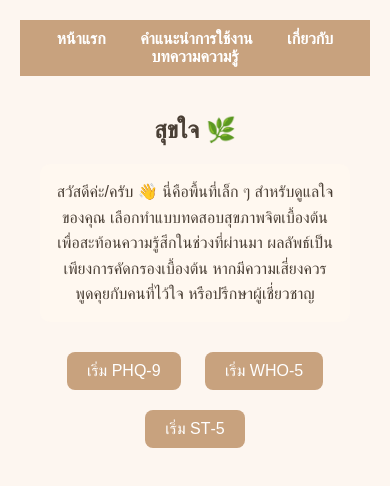
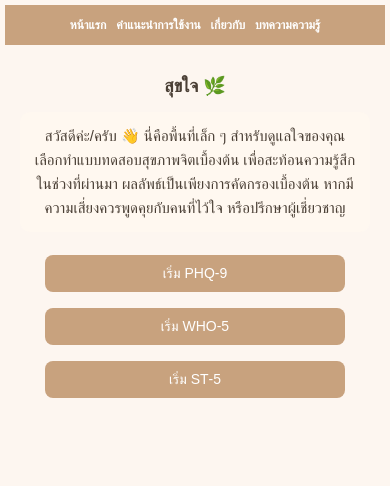
Before and after one commit to MicroNovember/hugmind, a plain HTML site: page index.html in a window 390 px wide. Drawn offline with Linux system fonts and the light colour scheme.

Commit message:
Update style.css

```diff
--- a/style.css
+++ b/style.css
@@ -105,4 +105,134 @@
 
 #articleList a:hover {
   color: #a67c52;
+
 }
+
+body {
+  font-family: 'Prompt', sans-serif;
+  margin: 0;
+  padding: 10px;
+  background: #fdf6f0;
+  color: #4a3f35;
+}
+
+/* Navigation */
+nav {
+  background: #c8a27e;
+  padding: 10px;
+  text-align: center;
+  flex-wrap: wrap;
+}
+
+nav a {
+  display: inline-block;
+  margin: 5px;
+  text-decoration: none;
+  color: #fff;
+  font-weight: bold;
+  font-size: 14px;
+}
+
+/* Sections */
+section {
+  display: none;
+  text-align: center;
+  padding: 15px;
+}
+
+section.active {
+  display: block;
+}
+
+/* Buttons */
+.btn {
+  background: #c8a27e;
+  color: #fff;
+  border: none;
+  padding: 12px 18px;
+  margin: 8px;
+  border-radius: 8px;
+  cursor: pointer;
+  font-size: 16px;
+  width: 100%; /* ปุ่มเต็มความกว้างบนมือถือ */
+  max-width: 300px;
+}
+
+.btn:hover {
+  background: #a67c52;
+}
+
+/* Choices */
+.choices label {
+  display: block;
+  margin: 12px 0;
+  font-size: 16px;
+  text-align: left;
+  padding-left: 30px;
+  position: relative;
+}
+
+.choices input[type="radio"] {
+  position: absolute;
+  left: 0;
+  top: 3px;
+}
+
+/* Table */
+#scoreTable {
+  margin: 15px auto;
+  border-collapse: collapse;
+  width: 100%;
+  font-size: 14px;
+}
+
+#scoreTable th, #scoreTable td {
+  border: 1px solid #ccc;
+  padding: 6px;
+}
+
+#scoreTable th {
+  background: #e6d5c3;
+}
+
+/* Intro box */
+.intro {
+  margin: 15px auto;
+  max-width: 95%;
+  font-size: 15px;
+  line-height: 1.6;
+  background: #fff8f0;
+  padding: 12px;
+  border-radius: 10px;
+  color: #4a3f35;
+}
+
+/* Responsive Design */
+@media (max-width: 600px) {
+  body {
+    font-size: 14px;
+    padding: 5px;
+  }
+
+  nav a {
+    font-size: 12px;
+    margin: 3px;
+  }
+
+  h1, h2 {
+    font-size: 18px;
+  }
+
+  #questionText {
+    font-size: 16px;
+  }
+
+  .btn {
+    font-size: 14px;
+    padding: 10px;
+  }
+
+  #scoreTable {
+    font-size: 12px;
+  }
+}
```
